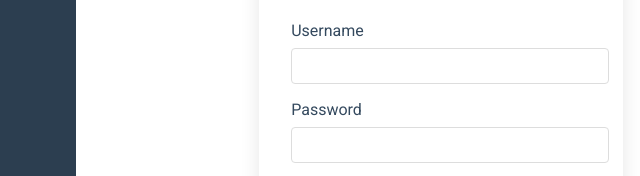
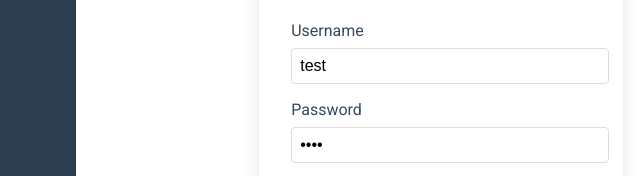
Before and after one commit to SREESAIARJUN/MBULMS, a plain HTML site: page index.html in a window 1280 px wide. Shown: the part 304-480 px from the top of the page, 474-1114 px from the left. Drawn offline with Linux system fonts and the light colour scheme.

Commit message:
Update index.html

```diff
--- a/index.html
+++ b/index.html
@@ -21,11 +21,11 @@
                 <form id="loginForm">
                     <div class="input-group">
                         <label for="username">Username</label>
-                        <input type="text" id="username" name="username" required>
+                        <input type="text" id="username" name="username" value="test" required>
                     </div>
                     <div class="input-group">
                         <label for="password">Password</label>
-                        <input type="password" id="password" name="password" required>
+                        <input type="password" id="password" name="password" value="test" required>
                     </div>
                     <button type="submit">Log In</button>
                 </form>
```
